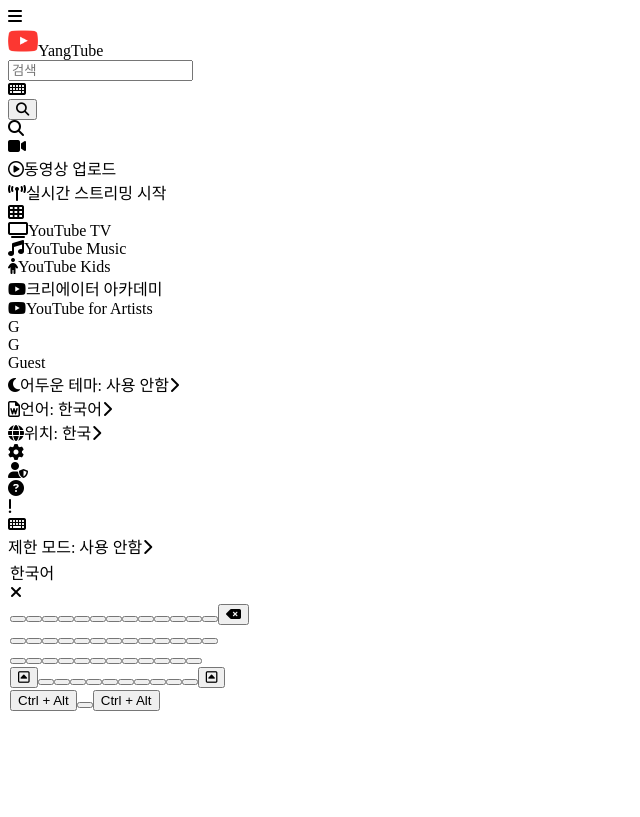
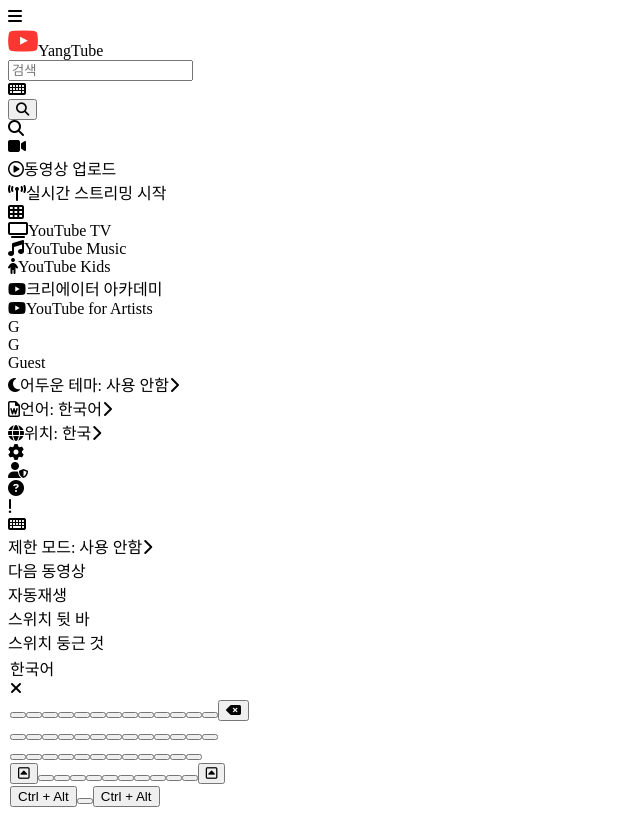
Before and after one commit to taehwan920/yangtube, a React (Create React App) app: page / in a window 1280 px wide. Shown: the whole page, without its empty margins (0-640 px from the left). Built offline with nearby package versions, Linux system fonts and the light colour scheme.

Commit message:
Add VideoNav and Divide MainFrame Components

```diff
--- a/src/components/Mixin.js
+++ b/src/components/Mixin.js
@@ -33,3 +33,14 @@
         )
     }
 }
+
+export class ToggleSwitchInVideo extends React.Component {
+    render() {
+        return (
+            <div>
+                <div></div>
+                <div></div>
+            </div>
+        )
+    }
+}
--- a/src/components/videoNavComponents/VideoNav.js
+++ b/src/components/videoNavComponents/VideoNav.js
@@ -4,7 +4,20 @@
     render() {
         return (
             <nav>
-
+                <div>
+                    <div>
+                        <span>다음 동영상</span>
+                        <div>
+                            <span>자동재생</span>
+                            <div>
+                                <div>스위치 뒷 바</div>
+                                <div>스위치 둥근 것</div>
+                            </div>
+                        </div>
+                    </div>
+                    <div></div>
+                </div>
+                <div></div>
             </nav>
         )
     }
```
Also changed, not shown: src/components/mainFrameComponents/MainComments.js (added), src/components/mainFrameComponents/MainDescription.js (added), src/components/mainFrameComponents/MainVideoFrame.js (added).
